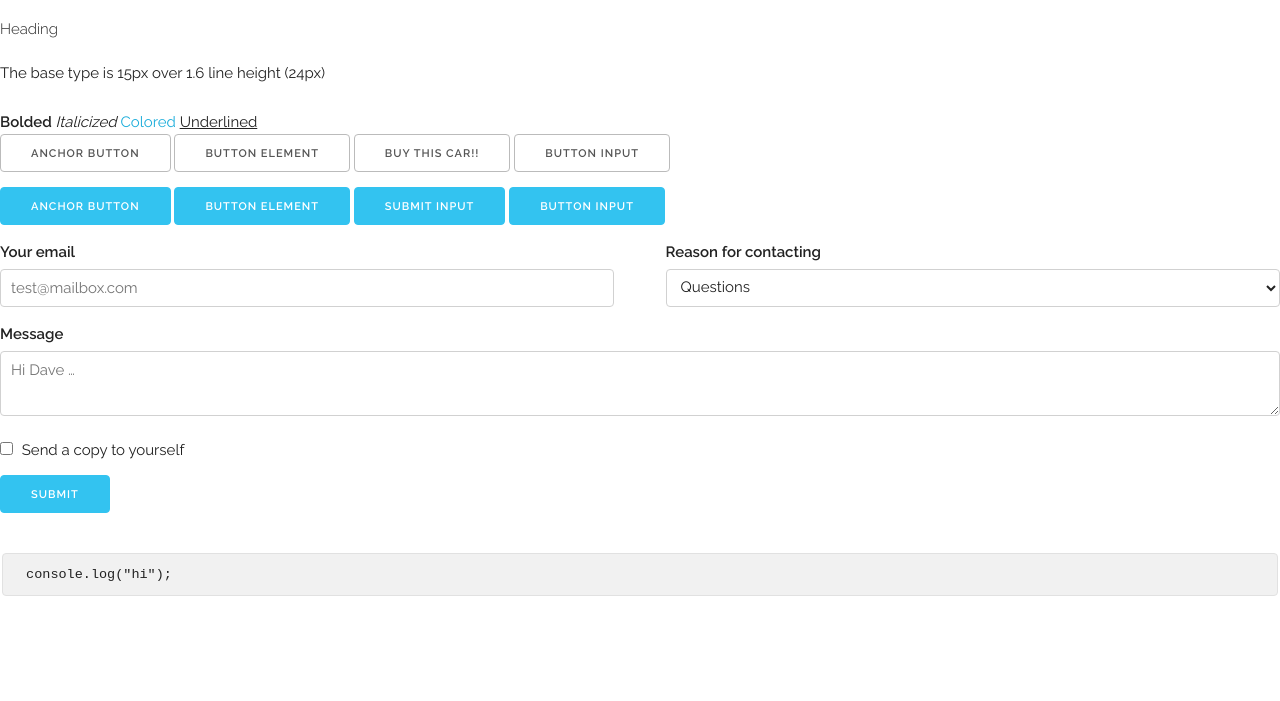
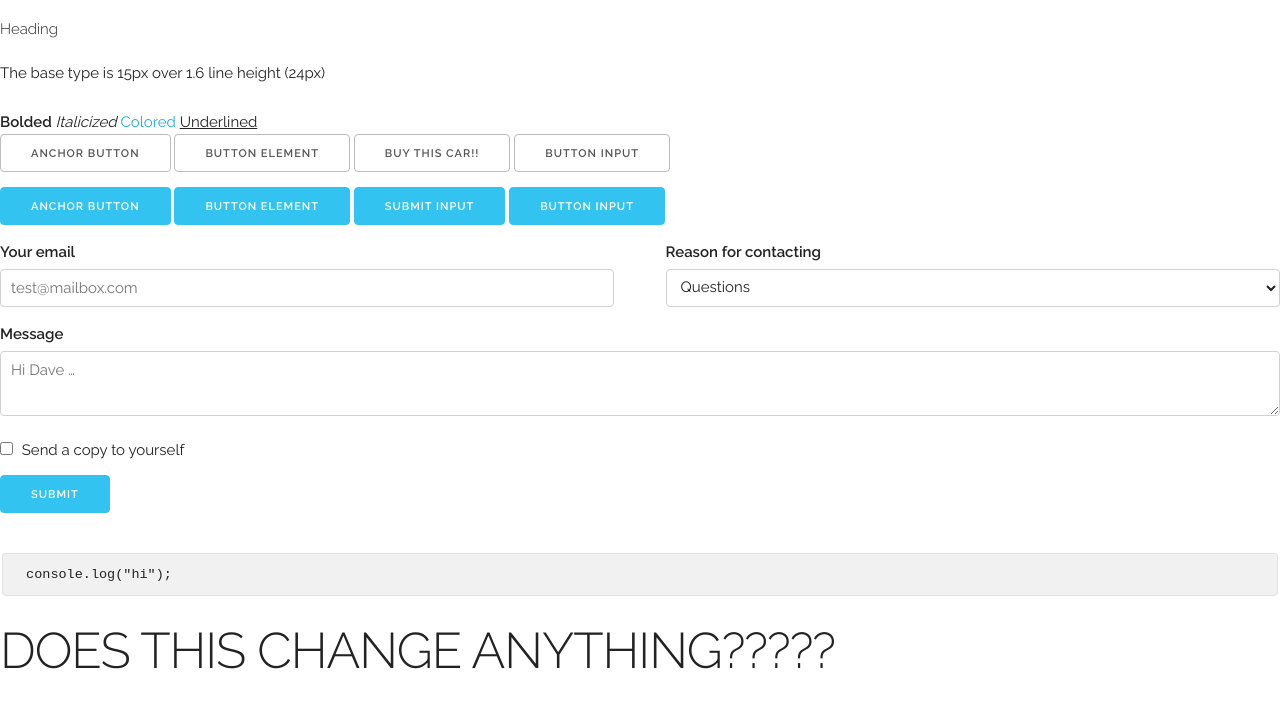
Before and after one commit to mbharrat/SkeletonCSS, a plain HTML site: page index.html in a window 1280 px wide. Shown: the part 415-1116 px from the top of the page. Before the commit the page ends 1036 px from the top, so only its background shows below. Drawn offline with Linux system fonts and the light colour scheme.

Commit message:
testing commits

```diff
--- a/index.html
+++ b/index.html
@@ -121,6 +121,7 @@
 <!-- Note: The class .u-full-width is just a utility class shorthand for width: 100% -->
 <!--end form-->
 <pre><code> console.log("hi");</code></pre>
+<h1>DOES THIS CHANGE ANYTHING?????</h1>
 
 </body>
 </html>
```
